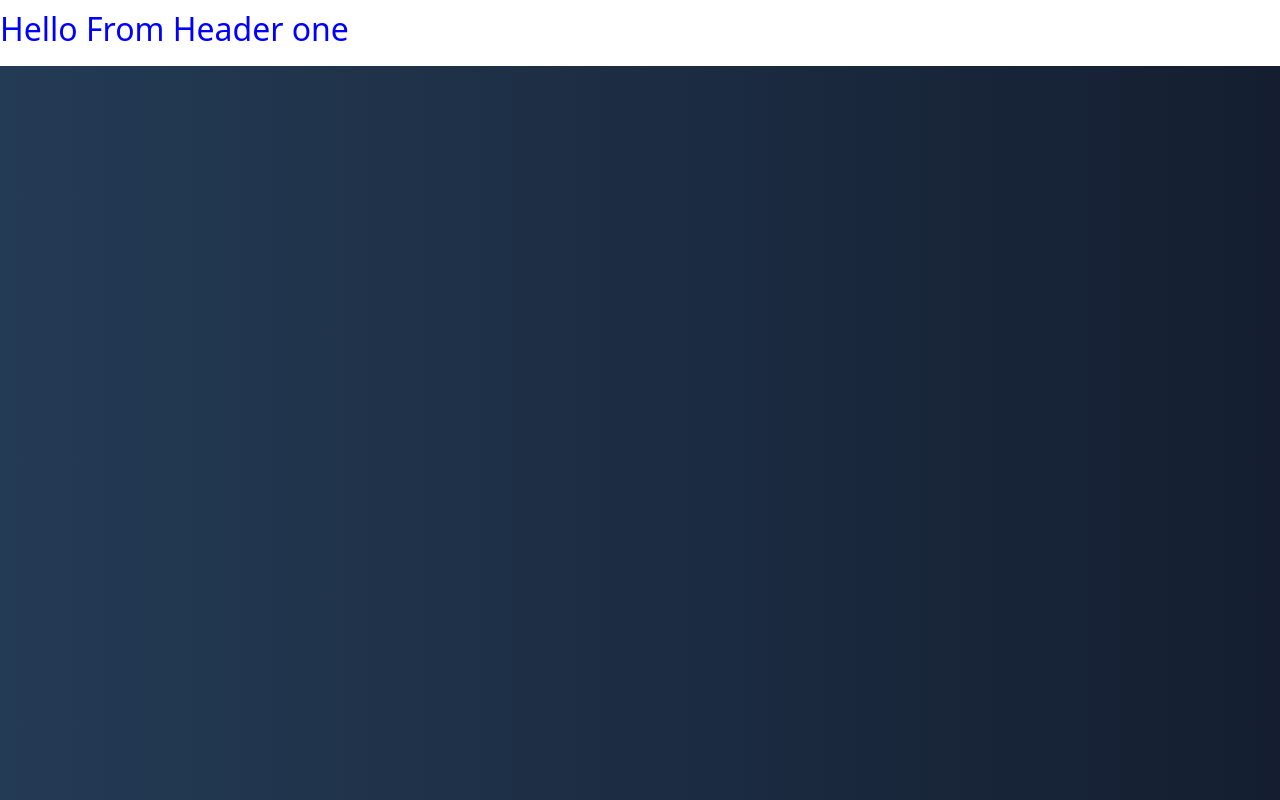
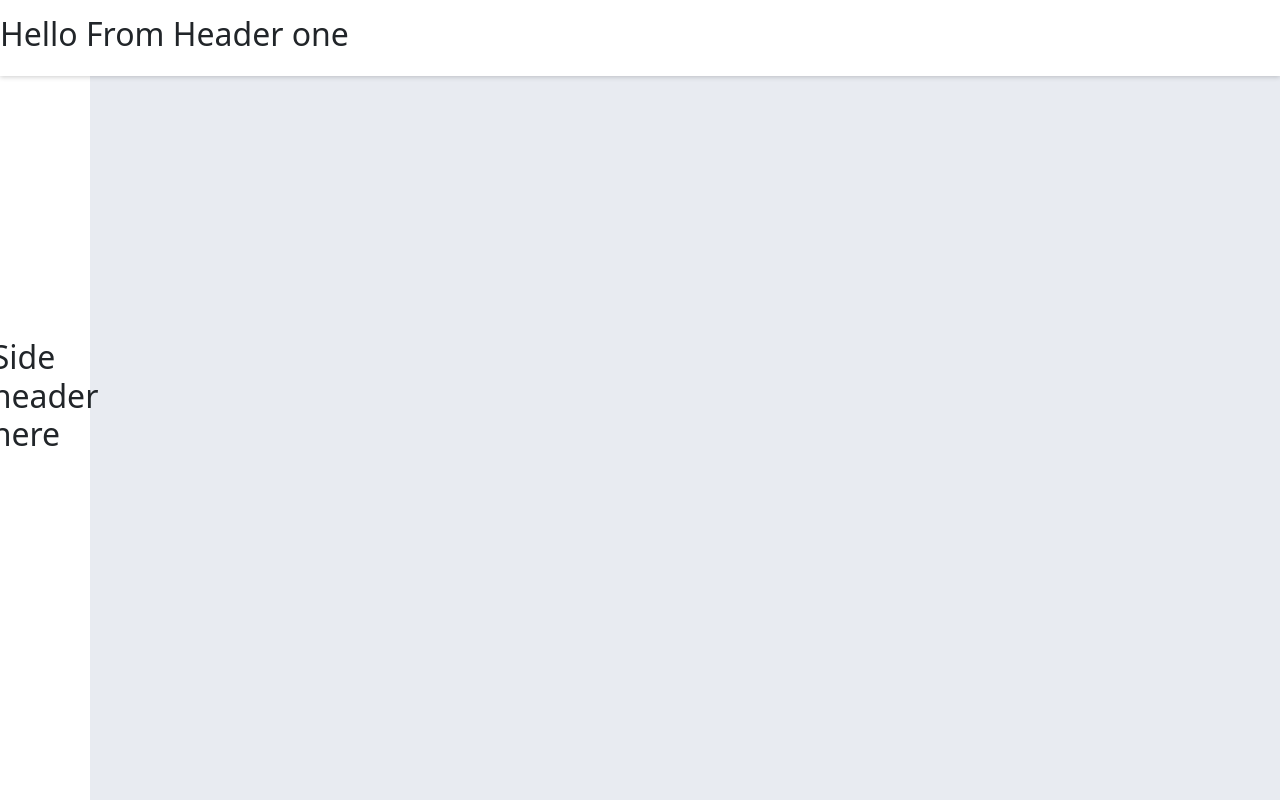
Before and after one commit to shafik720/Note-Taking-App---Client, a React (Create React App) app: page / in a window 1280 px wide. Built offline with nearby package versions, Linux system fonts and the light colour scheme.

Commit message:
working on style

```diff
--- a/src/App.css
+++ b/src/App.css
@@ -39,10 +39,7 @@
 
 
 /* Style for main div */
-/* .main-div{
-  background: white;
-  width: 1200px;
-  min-height: 500px;
-  border-radius: 5px;
-  margin: 40px auto;
-} */
+.main-div{
+  position: relative;
+  min-height: 100vh;
+}
--- a/src/App.js
+++ b/src/App.js
@@ -1,11 +1,13 @@
 import logo from './logo.svg';
 import './App.css';
 import Header from './Pages/Header/Header';
+import SideHeader from './Pages/SideHeader/SideHeader';
 
 function App() {
   return (
     <div className="main-div">
       <Header></Header>
+      <SideHeader></SideHeader>
     </div>
   );
 }
--- a/src/Pages/Header/Header.css
+++ b/src/Pages/Header/Header.css
@@ -2,6 +2,11 @@
 
 .header-one-div{
     background: white;
-    color: blue;
-    padding: 10px 0px;
+    padding: 15px 0px;
+    box-shadow: 0 1px 5px rgba(0,0,0,0.2);
+    z-index: 10;
+    position: absolute;
+    top: 0;
+    left: 0;
+    width: 100%;
 }
--- /dev/null
+++ b/src/Pages/SideHeader/SideHeader.css
@@ -0,0 +1,15 @@
+
+
+.side-header-div{
+    background: white;
+    position: absolute;
+    left: 0;
+    height: 100%;
+    width: 90px;
+    display: flex;
+    flex-direction: column;
+    justify-content: center;
+    align-items: center;
+    padding: 0 15px;
+    z-index: 5;
+}
--- /dev/null
+++ b/src/Pages/SideHeader/SideHeader.js
@@ -0,0 +1,12 @@
+import React from 'react';
+import './SideHeader.css';
+
+const SideHeader = () => {
+    return (
+        <div className="side-header-div">
+            <h2>Side header here</h2>
+        </div>
+    );
+};
+
+export default SideHeader;
--- a/src/index.css
+++ b/src/index.css
@@ -5,9 +5,7 @@ body {
     sans-serif;
   -webkit-font-smoothing: antialiased;
   -moz-osx-font-smoothing: grayscale;
-  background: #141E30;  /* fallback for old browsers */
-  background: -webkit-linear-gradient(to right, #243B55, #141E30);  /* Chrome 10-25, Safari 5.1-6 */
-  background: linear-gradient(to right, #243B55, #141E30); /* W3C, IE 10+/ Edge, Firefox 16+, Chrome 26+, Opera 12+, Safari 7+ */
+  background: #E8EBF1 !important;
 
 }
 
```
